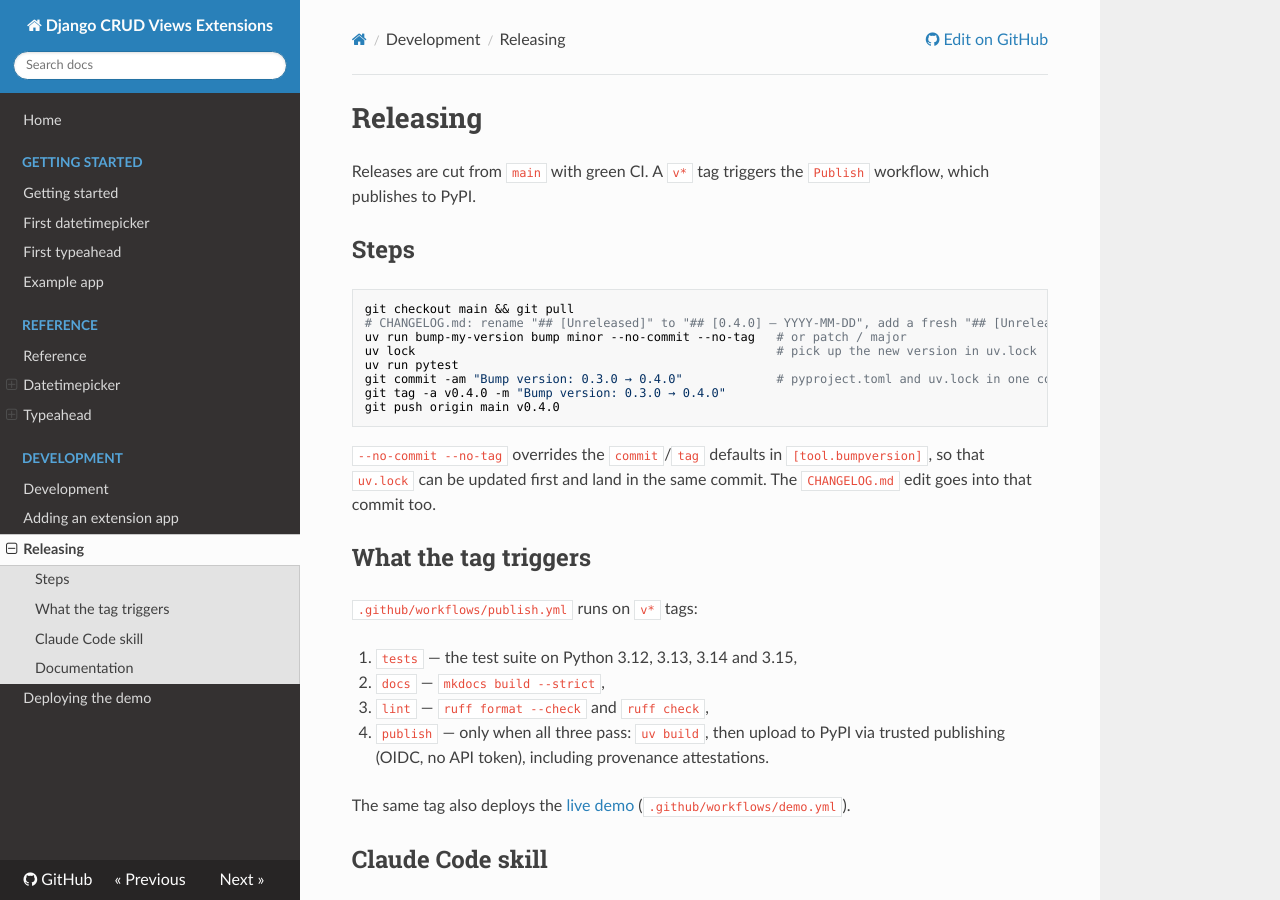
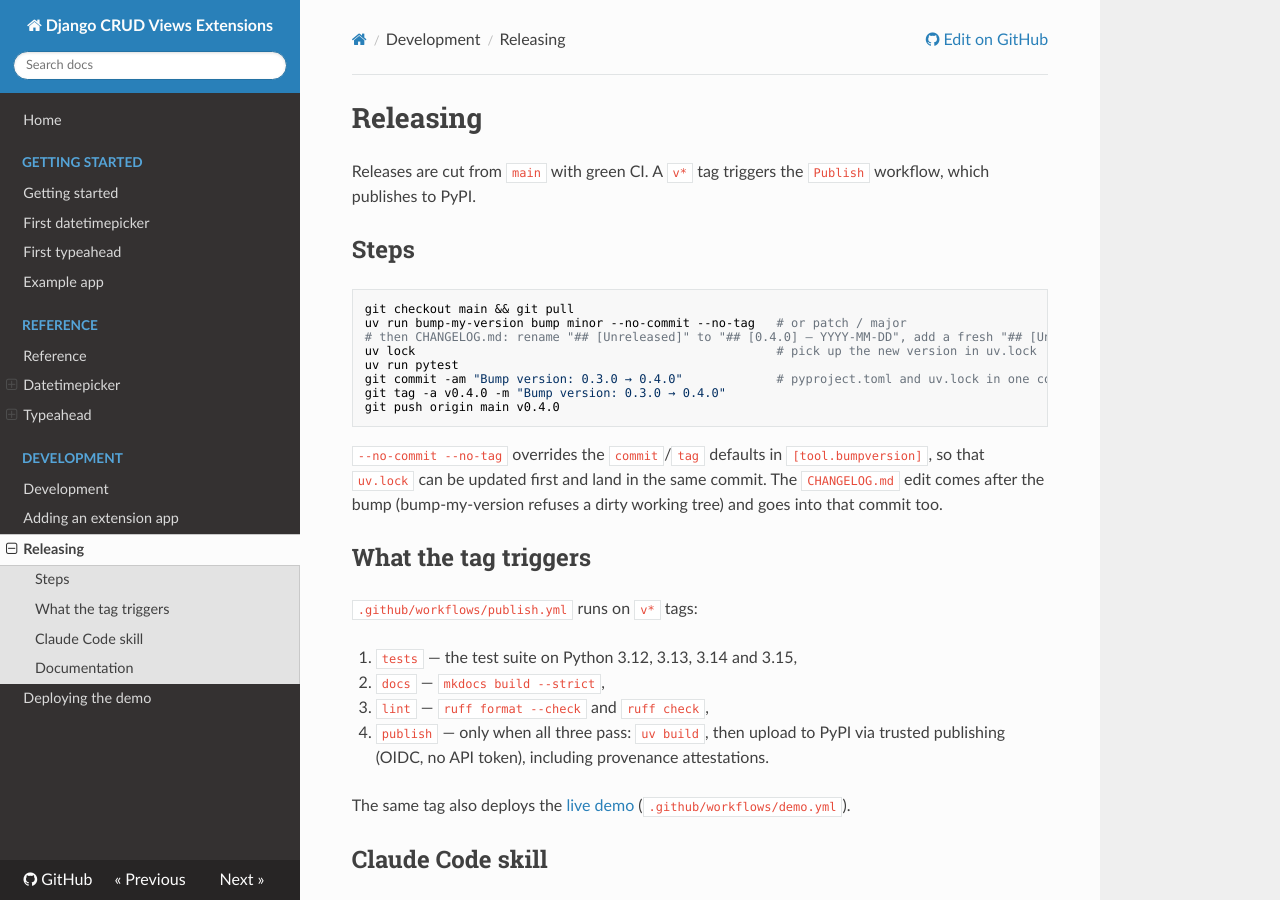
Before and after one commit to jacob-consulting/django-crud-views-extensions, an MkDocs documentation site: the page built from docs/development/releasing.md, in a window 1280 px wide and 900 px high. Built offline with MkDocs 1.6.1, drawn with Linux system fonts in a browser that asks for light colours; nearby versions of some CDN libraries.

Commit message:
docs: edit CHANGELOG.md after the version bump

````diff
--- a/docs/development/releasing.md
+++ b/docs/development/releasing.md
@@ -6,8 +6,8 @@ Releases are cut from `main` with green CI. A `v*` tag triggers the `Publish` wo
 
 ```bash
 git checkout main && git pull
-# CHANGELOG.md: rename "## [Unreleased]" to "## [0.4.0] — YYYY-MM-DD", add a fresh "## [Unreleased]"
 uv run bump-my-version bump minor --no-commit --no-tag   # or patch / major
+# then CHANGELOG.md: rename "## [Unreleased]" to "## [0.4.0] — YYYY-MM-DD", add a fresh "## [Unreleased]"
 uv lock                                                  # pick up the new version in uv.lock
 uv run pytest
 git commit -am "Bump version: 0.3.0 → 0.4.0"             # pyproject.toml and uv.lock in one commit
@@ -16,7 +16,8 @@ git push origin main v0.4.0
 ```
 
 `--no-commit --no-tag` overrides the `commit`/`tag` defaults in `[tool.bumpversion]`, so that `uv.lock` can be
-updated first and land in the same commit. The `CHANGELOG.md` edit goes into that commit too.
+updated first and land in the same commit. The `CHANGELOG.md` edit comes after the bump (bump-my-version refuses a
+dirty working tree) and goes into that commit too.
 
 ## What the tag triggers
 
````
